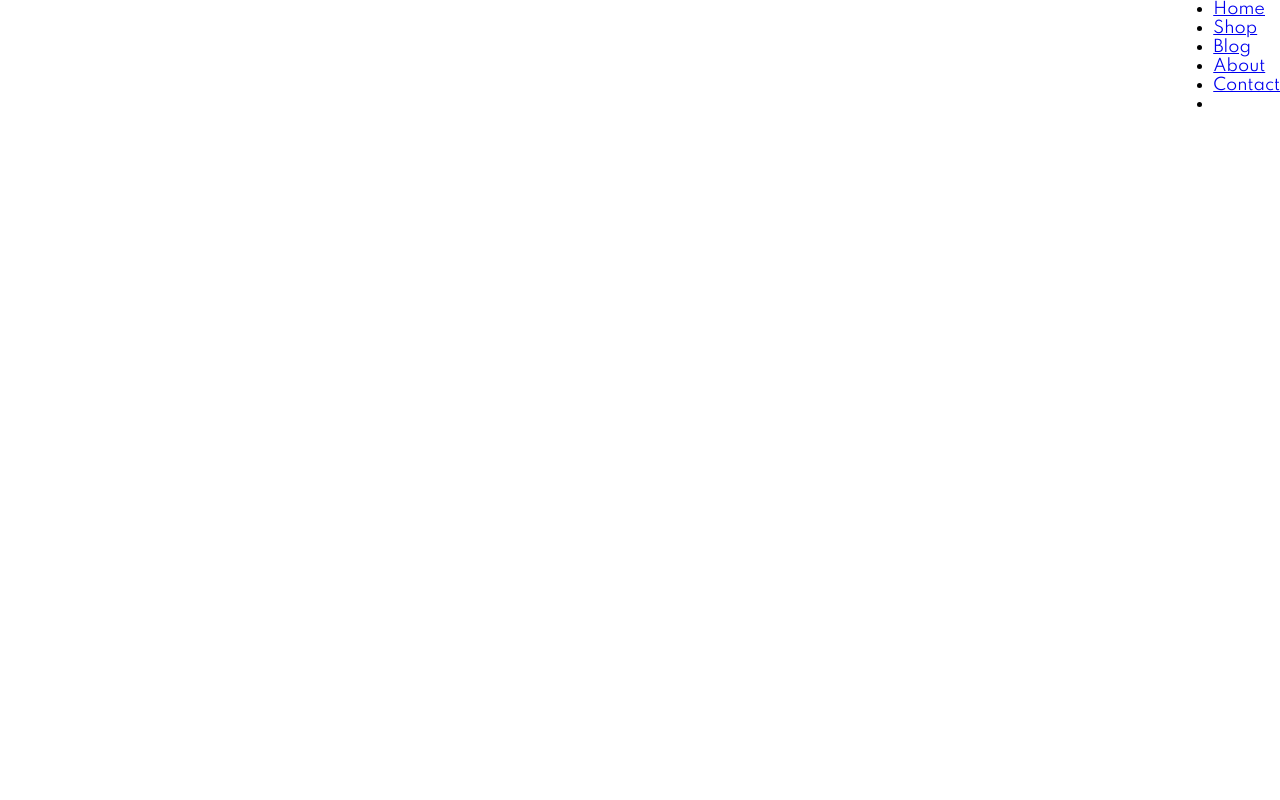
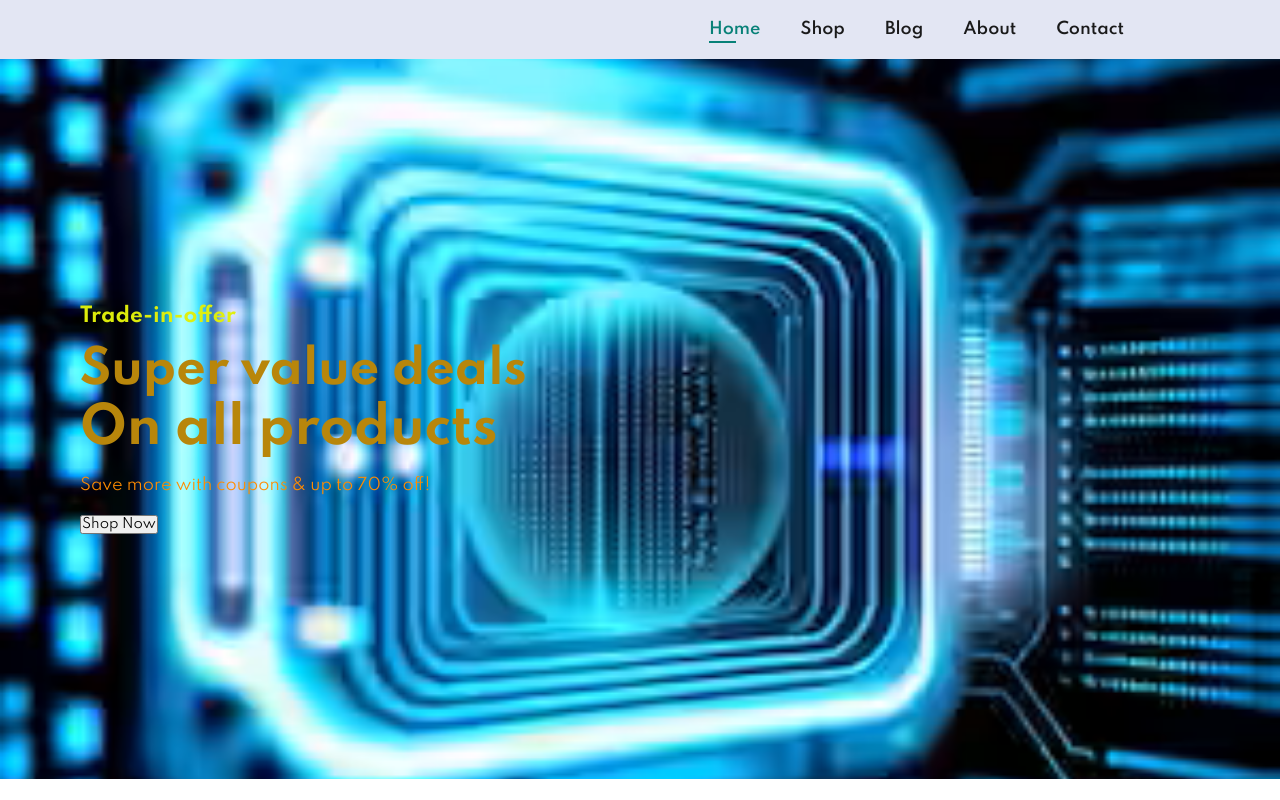
Before and after one commit to Srijana061/e-commerce-website-for-sensor-machines, a plain HTML site: page index.html in a window 1280 px wide. Drawn offline with Linux system fonts and the light colour scheme.

Commit message:
edited index.html, styles.css file

```diff
--- a/index.html
+++ b/index.html
@@ -14,7 +14,7 @@
 
         <div>
             <ul id = "navbar">
-                <li><a href="index.html">Home</a></li>
+                <li><a class="active" href="index.html">Home</a></li>
                 <li><a href="shop.html">Shop</a></li>
                 <li><a href="blog.html">Blog</a></li>
                 <li><a href="about.html">About</a></li>
@@ -24,6 +24,14 @@
         </div>
     </section>
 
+    <section id="hero">
+        <h4>Trade-in-offer</h4>
+        <h2>Super value deals</h2>
+        <h1>On all products</h1>
+        <p>Save more with coupons & up to 70% off! </p>
+        <button>Shop Now</button>
+    </section>
+
 
 
 
--- a/styles.css
+++ b/styles.css
@@ -50,4 +50,78 @@ body {
     display: flex;
     align-items: center;
     justify-content: space-between;
+    padding: 20px 80px;
+    background: #E3E6F3;
+    box-shadow: 0 5px 15px rgba(0, 0, 0, 0.06);
 }
+
+#navbar {
+    display: flex;
+    align-items: center;
+    justify-content: center;
+}
+
+#navbar li{
+    list-style:none;
+    padding: 0 20px;
+    position: relative;
+}
+
+#navbar li a {
+    text-decoration: none;
+    font-size: 16px;
+    font-weight: 600;
+    color: #1a1a1a;
+    transition: 0.3s ease;
+}
+
+#navbar li a:hover,
+#navbar li a.active{
+    color: #088178;
+}
+
+#navbar li a.active::after,
+#navbar li a:hover::after {
+    content: "";
+    width: 30%;
+    height: 2px;
+    background: #088178;
+    position: absolute;
+    bottom: -4px;
+    left: 20px;
+}
+
+/* Home Page */
+#hero{
+    background-image: url("images/hero4.png");
+    height: 90vh;
+    width: 100%;
+    background-size: cover;
+    background-position: top 25% right 0;
+    padding: 0 80px;
+    display: flex;
+    flex-direction: column;
+    align-items: flex-start;
+    justify-content: center;
+
+}
+
+#hero h4 {
+    padding-bottom: 15px;
+    color: hsla(64, 91%, 49%, 0.986);
+}
+
+
+#hero h1 {
+    color: darkgoldenrod
+}
+
+
+#hero h2 {
+    color:darkgoldenrod
+}
+
+
+#hero p {
+    color:  darkorange
+}
```
Also changed, not shown: images/hero1.jpg (added), images/hero4.png (added), images/hero5.avif (added).
